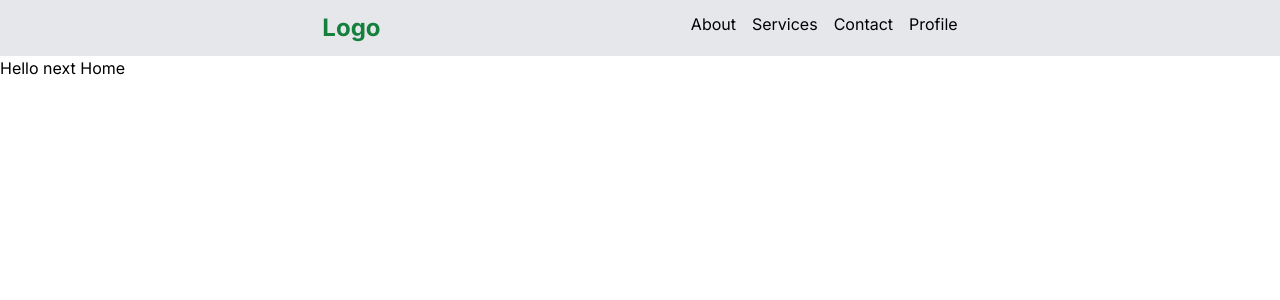
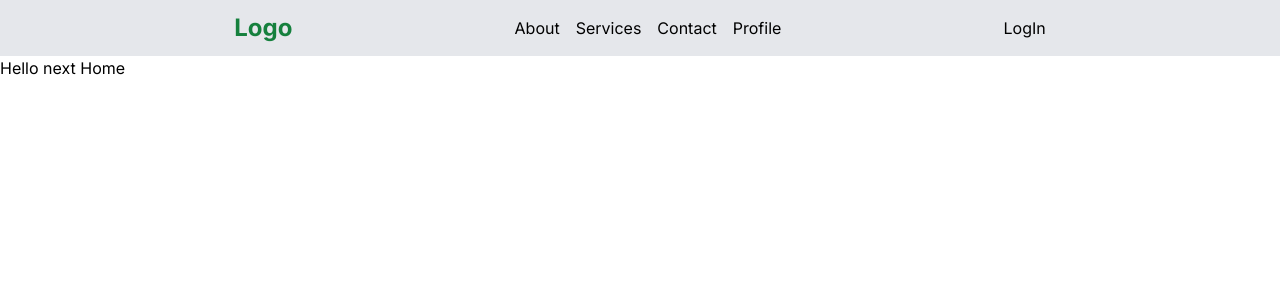
Before and after one commit to sebokdas1/next-hero, a Next.js app: page / in a window 1280 px wide. Shown: the top 300 px of the page. Built offline with nearby package versions, Linux system fonts and the light colour scheme.

Commit message:
home route navigate and custom login btn

```diff
--- a/src/components/Navbar.jsx
+++ b/src/components/Navbar.jsx
@@ -1,10 +1,11 @@
 "use client";
 import Link from "next/link";
-import { usePathname } from "next/navigation";
+import { usePathname, useRouter } from "next/navigation";
 import React from "react";
 
 const Navbar = () => {
   const pathName = usePathname();
+  const router = useRouter();
   const links = [
     {
       title: "About",
@@ -23,9 +24,15 @@ const Navbar = () => {
       path: "/profile",
     },
   ];
+  const loginHandler = () => {
+    router.push("/login");
+  };
   return (
-    <nav className="p-3 flex justify-evenly bg-gray-200">
-      <h2 className="text-green-700 text-2xl font-bold">Logo</h2>
+    <nav className="p-3 flex justify-evenly items-center bg-gray-200">
+      <Link href={"/"} className="text-green-700 text-2xl font-bold">
+        Logo
+      </Link>
+
       <ul className="flex justify-between space-x-4">
         {links?.map((link) => (
           <Link
@@ -37,6 +44,8 @@ const Navbar = () => {
           </Link>
         ))}
       </ul>
+
+      <button onClick={loginHandler}>LogIn</button>
     </nav>
   );
 };
```
